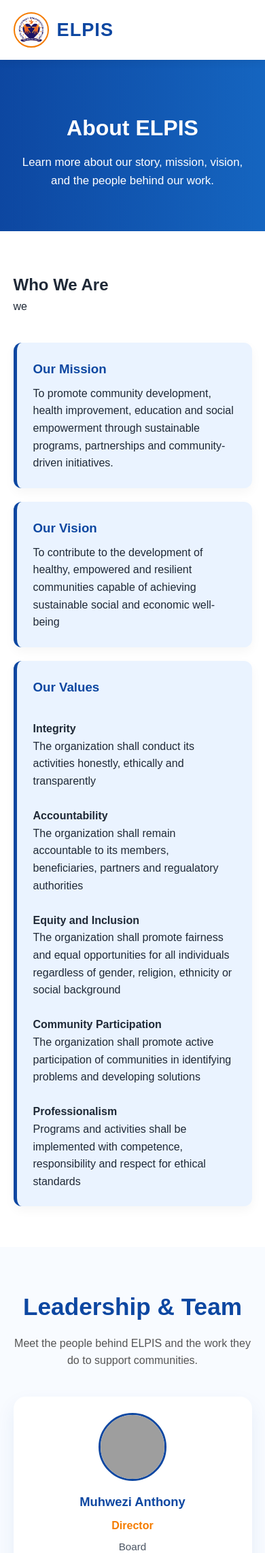
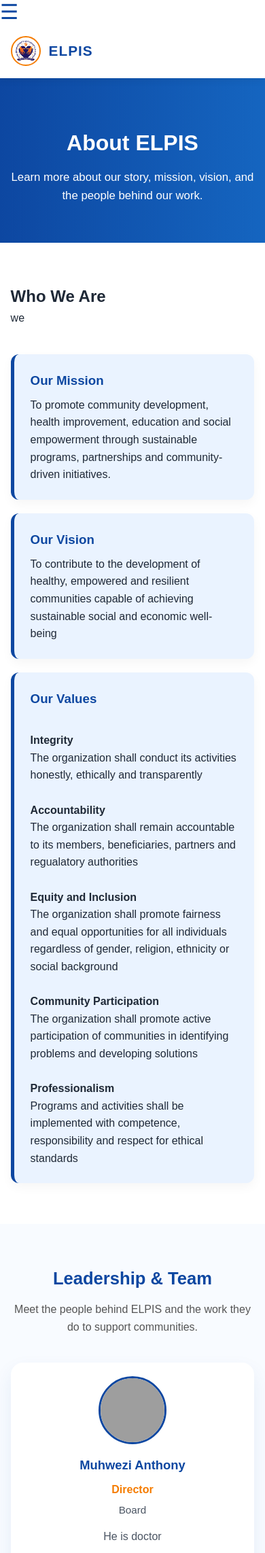
Before and after one commit to Ssebwana/elpis1, a Django app: page /about/ in a window 390 px wide. Shown: the top 2284 px of the page at 68% size. Run offline with Django 5.2, Linux system fonts and the light colour scheme; data comes from the database, SQL or seed files in the repository; grey boxes are pictures that could not be loaded.

Commit message:
menu-toggle

```diff
--- a/main/static/main/css/style.css
+++ b/main/static/main/css/style.css
@@ -986,3 +986,199 @@ textarea {
         grid-template-columns: 1fr;
     }
 }
+
+/* ===== GLOBAL RESPONSIVE IMPROVEMENTS ===== */
+img,
+video {
+    max-width: 100%;
+    height: auto;
+}
+
+body {
+    overflow-x: hidden;
+}
+
+.container {
+    width: 90%;
+    max-width: 1200px;
+    margin: 0 auto;
+}
+
+/* ===== TABLET ===== */
+@media (max-width: 992px) {
+    .hero-content,
+    .section-grid,
+    .card-grid,
+    .stats-grid,
+    .footer-grid,
+    .gallery-grid,
+    .team-grid,
+    .testimonial-grid,
+    .values-grid,
+    .partners-grid {
+        grid-template-columns: repeat(2, 1fr);
+    }
+
+    .hero-text h1 {
+        font-size: 2.4rem;
+    }
+
+    .page-banner h1 {
+        font-size: 2.3rem;
+    }
+
+    .hero {
+        min-height: 75vh;
+    }
+}
+
+/* ===== MOBILE ===== */
+@media (max-width: 768px) {
+    .nav {
+        display: none;
+        flex-direction: column;
+        align-items: flex-start;
+        position: absolute;
+        top: 78px;
+        right: 0;
+        width: 240px;
+        background-color: #ffffff;
+        padding: 20px;
+        border-radius: 12px;
+        box-shadow: 0 10px 24px rgba(0, 0, 0, 0.12);
+        z-index: 999;
+    }
+
+    .nav.show {
+        display: flex;
+    }
+
+    .menu-toggle {
+        display: block;
+    }
+
+    .nav-actions .btn {
+        display: none;
+    }
+
+    .hero-content,
+    .section-grid,
+    .card-grid,
+    .stats-grid,
+    .footer-grid,
+    .gallery-grid,
+    .team-grid,
+    .testimonial-grid,
+    .values-grid,
+    .partners-grid,
+    .donation-options {
+        grid-template-columns: 1fr;
+    }
+
+    .hero {
+        min-height: 85vh;
+    }
+
+    .hero-content {
+        padding: 80px 0;
+        gap: 24px;
+    }
+
+    .hero-text h1 {
+        font-size: 2rem;
+        line-height: 1.3;
+    }
+
+    .hero-text p {
+        font-size: 1rem;
+    }
+
+    .page-banner {
+        padding: 70px 0 55px;
+    }
+
+    .page-banner h1 {
+        font-size: 2rem;
+    }
+
+    .section {
+        padding: 60px 0;
+    }
+
+    .hero-buttons {
+        flex-direction: column;
+        align-items: stretch;
+    }
+
+    .hero-buttons .btn {
+        width: 100%;
+        text-align: center;
+    }
+
+    .card,
+    .team-card,
+    .testimonial-card,
+    .gallery-card,
+    .value-card,
+    .partner-card {
+        padding: 20px;
+    }
+
+    .footer-grid {
+        gap: 20px;
+    }
+
+    .form-group input,
+    .form-group textarea,
+    .form-group select {
+        font-size: 16px;
+    }
+
+    .logo-text {
+        font-size: 1.3rem;
+    }
+
+    .logo-img {
+        width: 44px;
+        height: 44px;
+    }
+}
+
+/* ===== SMALL PHONES ===== */
+@media (max-width: 480px) {
+    .container {
+        width: 92%;
+    }
+
+    .hero-text h1 {
+        font-size: 1.7rem;
+    }
+
+    .section-heading h2,
+    .about h2,
+    .partnerships h2 {
+        font-size: 1.6rem;
+    }
+
+    .btn {
+        padding: 11px 18px;
+        font-size: 0.95rem;
+    }
+
+    .hero-card {
+        padding: 24px;
+    }
+
+    .faq-question {
+        padding: 16px;
+        font-size: 0.95rem;
+    }
+
+    .faq-answer {
+        padding: 0 16px;
+    }
+
+    .faq-item.active .faq-answer {
+        padding: 0 16px 8px 16px;
+    }
+}
--- a/main/templates/main/base.html
+++ b/main/templates/main/base.html
@@ -10,6 +10,7 @@
 <body>
 
     <header class="header">
+        <button class="menu-toggle" id="menuToggle">☰</button>
         <div class="container nav-container">
             <div class="logo">
                 <a href="{% url 'index' %}" class="logo-link">
```
Also changed, not shown: main/static/main/js/script.js (line endings or trailing spaces).
